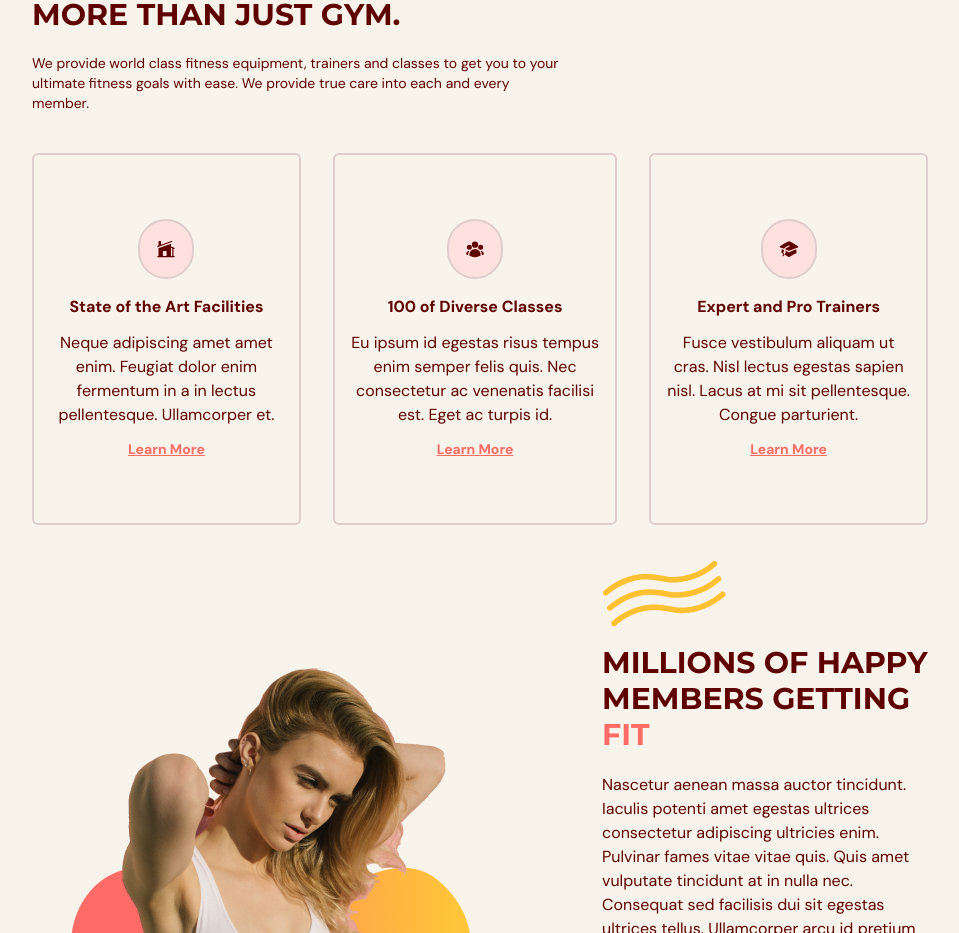
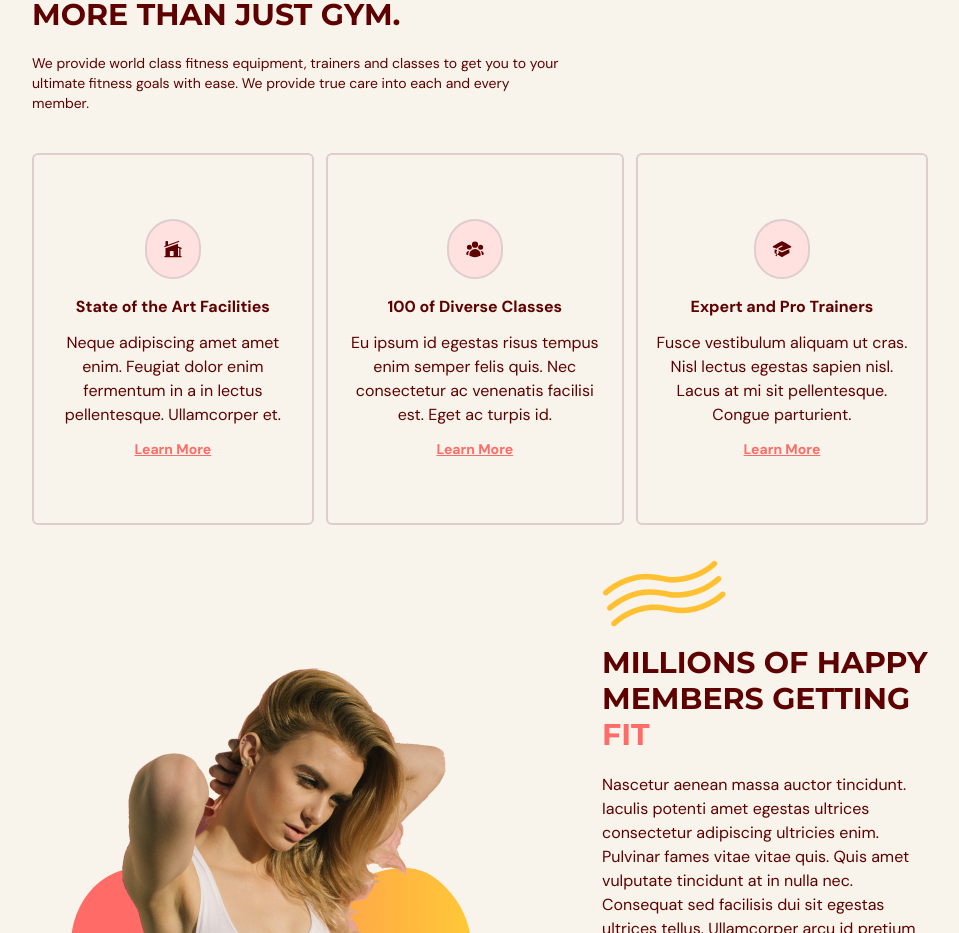
Before and after one commit to AhmedShaykh/Fitness-Application, a React (Vite) app: page / in a window 1280 px wide. Shown: the part 860-1793 px from the top of the page, without its empty margins (160-1119 px from the left). Built offline with nearby package versions, Linux system fonts and the light colour scheme.

Commit message:
Final Commit

```diff
--- a/src/Components/Benefits/index.tsx
+++ b/src/Components/Benefits/index.tsx
@@ -69,7 +69,7 @@ const Benefits = ({ setSelectedPage }: Props) => {
                 </motion.div>
 
                 <motion.div
-                    className="mt-5 items-center justify-between gap-3 md:gap-8 md:flex"
+                    className="mt-5 items-center justify-between gap-3 md:flex"
                     initial="hidden"
                     whileInView="visible"
                     viewport={{ once: true, amount: 0.3 }}
```
